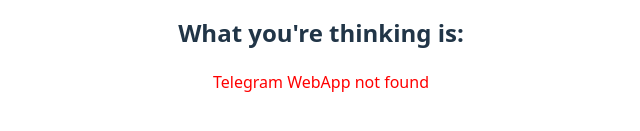
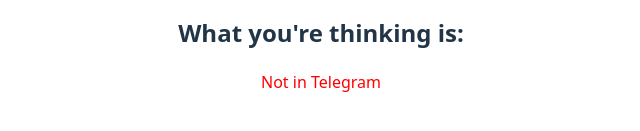
Before and after one commit to natishget/status-updater-telegram-bot, a React (Vite) app in the folder telegramBotFrontend/: page / in a window 1280 px wide. Before the commit this address had no page. Shown: the part 463-594 px from the top of the page, without its empty margins (319-959 px from the left). Built offline with nearby package versions, Linux system fonts and the light colour scheme.

Commit message:
fixed the app.jsx to check if it is in telegram

```diff
--- a/telegramBotFrontend/src/App.jsx
+++ b/telegramBotFrontend/src/App.jsx
@@ -14,7 +14,7 @@
   useEffect(() => {
     // ✅ Make sure Telegram WebApp object exists
     if (!window.Telegram || !window.Telegram.WebApp) {
-      setCustomError("Telegram WebApp not found");
+      setCustomError("Not in Telegram");
       return;
     }
 
```
